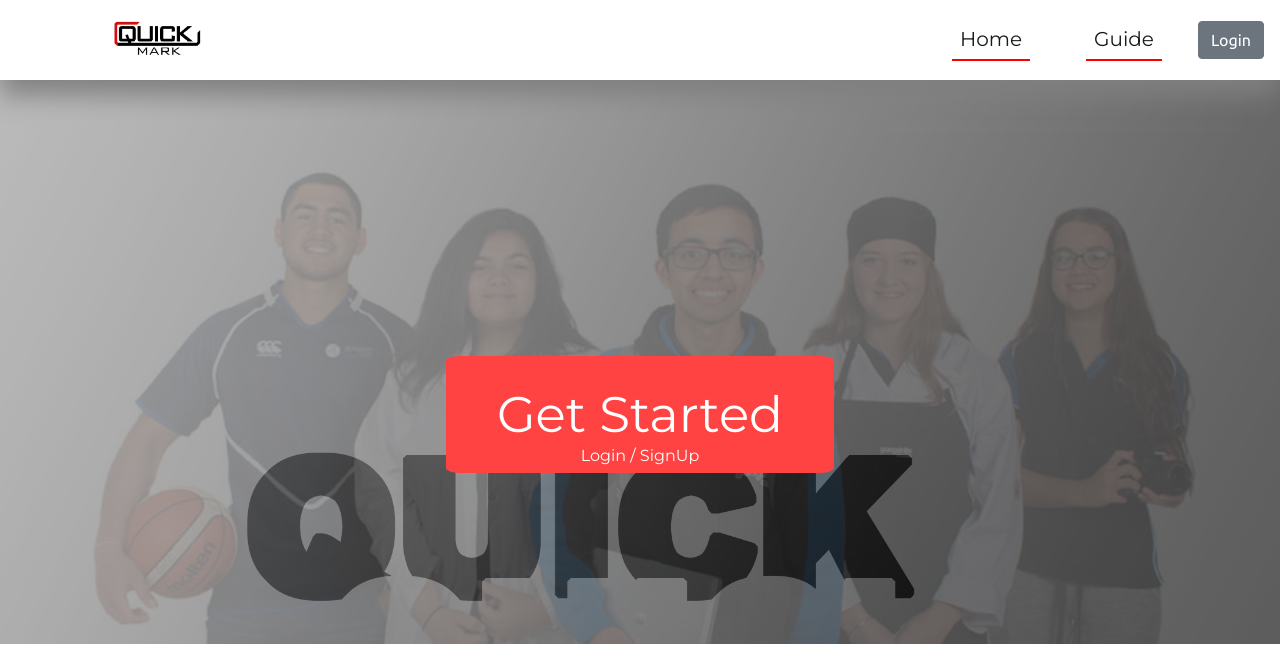
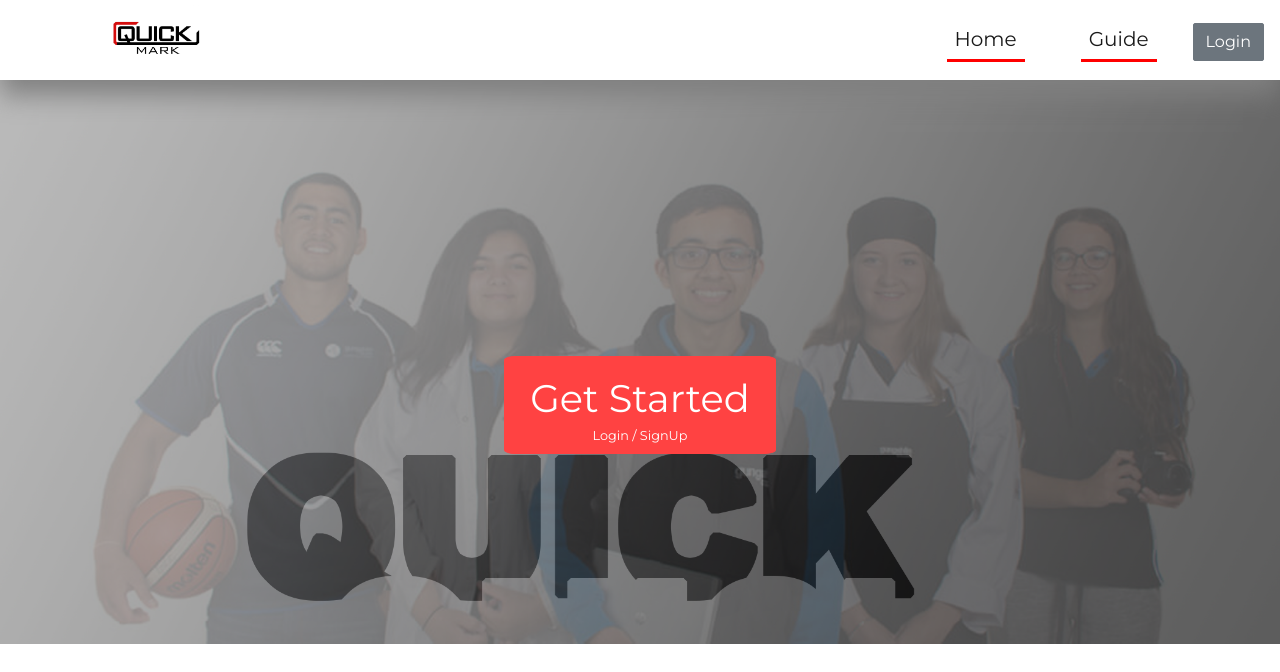
Before and after one commit to Stephan-kashkarov/QuickMark-WEB, a Flask app: page / in a window 1280 px wide. Shown: the top 672 px of the page. Run offline with Flask 2, Linux system fonts and the light colour scheme; some libraries are stand-ins or nearby versions.

Commit message:
body done

```diff
--- a/server/app/static/css/body.css
+++ b/server/app/static/css/body.css
@@ -18,10 +18,11 @@
 }
 
 .cb{
-     font-size:50px;
-     padding:20px;
-     padding-left:50px;
-     padding-right:50px;
+     font-size:3vw;
+     padding:1%;
+     padding-left:2%;
+     padding-right:2%;
+     padding-bottom:2%;
      border-radius: 4%;
      font-family: Montserrat;
      background-color:rgb(255, 66, 66);
@@ -46,11 +47,12 @@
     text-align:center;
     color: white;
     font-family: Montserrat;
+    font-size:1vw;
 }
 .sub_btn:hover{
     color:#D8D8D8;
     text-decoration:none;
 }
 .part{
-    margin-top:-30px;
+    margin-top:-2.5%;
 }
--- a/server/app/static/css/main.css
+++ b/server/app/static/css/main.css
@@ -79,13 +79,11 @@ input .is-invalid {
 
 .nav-link{
 	font-family: Montserrat;
-	color:rgb(20, 20, 20);
-	border-bottom:2px solid red;
+	color:black;
+	text-decoration:none;
+	border-bottom:3px solid red;
+}
 
-}
-.nav-link:hover{
-	color:grey;
-}
 .nav-item{
 	padding-left:40px;
 	padding:20px;
@@ -98,3 +96,9 @@ input .is-invalid {
 	margin-top:-22%;
 
 }
+
+.nav-login{
+	border-radius:2px;
+	margin-top:5%;
+	font-family: Montserrat;
+}
--- a/server/app/static/js/main.js
+++ b/server/app/static/js/main.js
@@ -5,12 +5,13 @@
 
 $(document).ready(function(){
 	$(".di").hover(function () {
-		$(this).css("border-bottom", " 3px solid black");
-		$(this).css("color", "rgb(209, 209, 209)");
-		$(this).css("border-radius", "2px");
+		$(this).css("font-size", "22.5px");
+		$(this).css("color", "#e5e5e5");
+		$(this).css("border-bottom", "3px solid #ffdbdb");
 	}, function () {
-		$(this).css("border-bottom", "2px solid red");
-			$(this).css("color", "rgb(20, 20, 20)");
+		$(this).css("font-size", "22px");
+		$(this).css("color", "black");
+		$(this).css("border-bottom", "3px solid red");
 	});
 });
 
```
